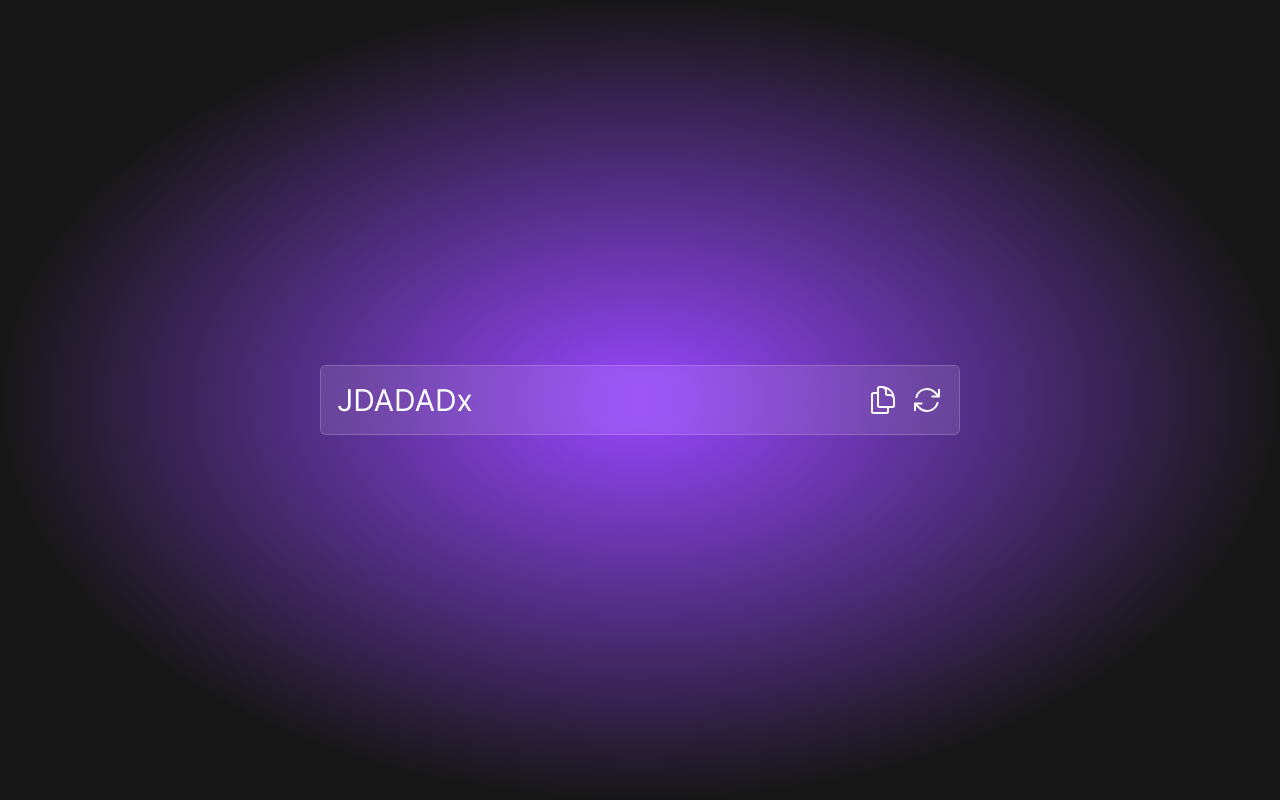
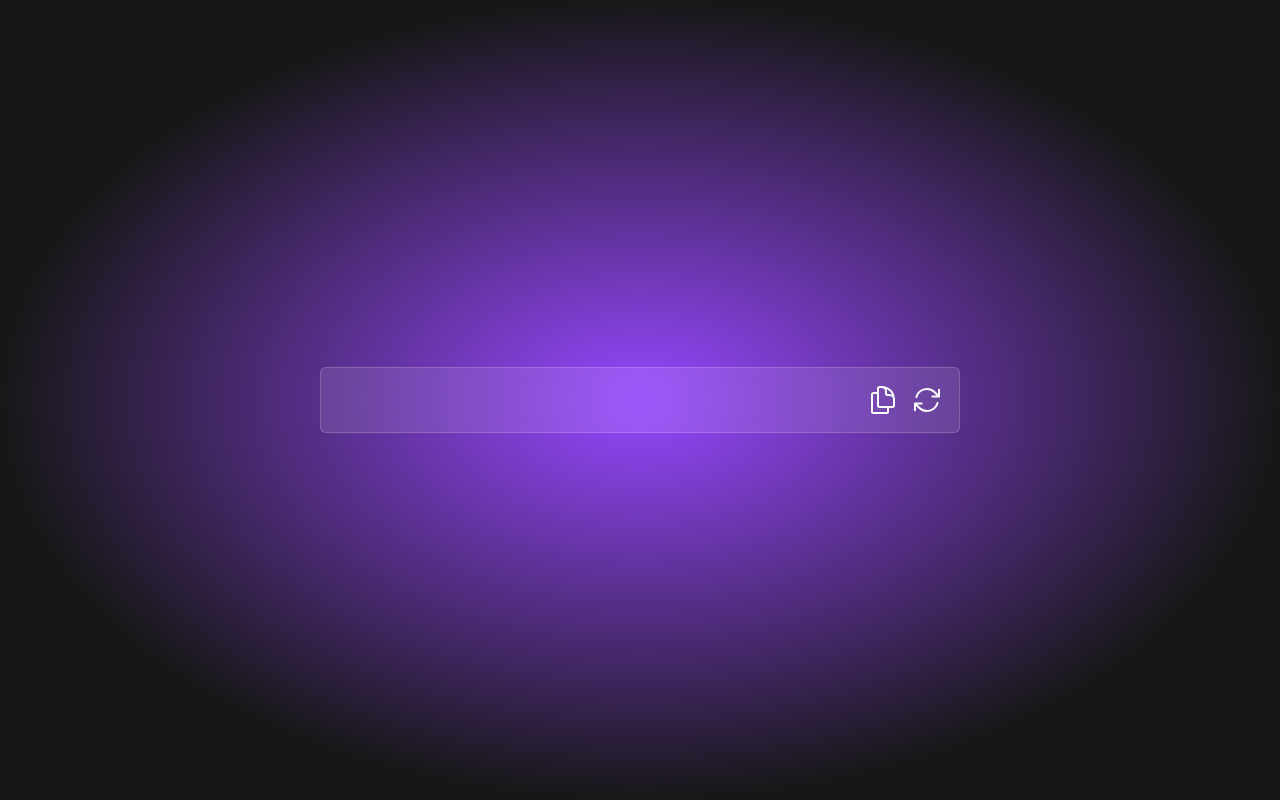
Before and after one commit to andrijantasevski/password-generator, a React (Vite) app: page / in a window 1280 px wide. Built offline with nearby package versions, Linux system fonts and the light colour scheme.

Commit message:
Generate password function completed. TypeScript fixes.

```diff
--- a/src/App.tsx
+++ b/src/App.tsx
@@ -1,4 +1,4 @@
-import { useState } from "react";
+import { useEffect, useState } from "react";
 import { Transition } from "@headlessui/react";
 import PasswordGenerator from "./components/PasswordGenerator";
 
--- a/src/components/PasswordGenerator.tsx
+++ b/src/components/PasswordGenerator.tsx
@@ -1,13 +1,17 @@
+import { useEffect } from "react";
 import copyPassword from "../utils/copyPassword";
+import usePassword from "../utils/generatePassword";
 
 interface Props {
   togglePasswordPopUp: () => void;
 }
 
 function PasswordGenerator({ togglePasswordPopUp }: Props) {
+  const [password, generatePassword] = usePassword();
+
   return (
     <div className="blur-container flex w-full items-center justify-between rounded-md p-4">
-      <p className="text-xl text-white lg:text-3xl">JDADADx</p>
+      <p className="text-xl text-white lg:text-3xl">{password}</p>
 
       <div className="flex items-center gap-3">
         <button
@@ -35,6 +39,7 @@ function PasswordGenerator({ togglePasswordPopUp }: Props) {
           type="button"
           aria-label="Generate password"
           title="Generate password"
+          onClick={() => generatePassword(12, true, false, true, true)}
         >
           <svg
             xmlns="http://www.w3.org/2000/svg"
--- /dev/null
+++ b/src/utils/generatePassword.ts
@@ -0,0 +1,47 @@
+import { useState } from "react";
+import generateRandomInt from "./generateRandomInt";
+
+export default function usePassword() {
+    const [password, setPassword] = useState<string>();
+
+    function generatePassword(length: number, isLowerCase: boolean, isUpperCase: boolean, isNumbers: boolean, isSymbols: boolean) {
+        // const [password, setPassword] = useState<string>();
+        // Find the length and loop through X to generate a password
+
+        const lowerCase = [...Array(26)].map((_, i) => String.fromCharCode(i + 97));
+
+        const upperCase = lowerCase.map(letter => letter.toUpperCase());
+
+        const numbers = [0, 1, 2, 3, 4, 5, 6, 7, 8, 9, 10];
+
+        const symbols = ["~", "!", "@", "#", "$", "%", "^", "&", "*", "(", ")", "-", "_", "+", "=", "?"];
+
+        const availableCharacters = [
+            ...(isLowerCase ? lowerCase : []),
+            ...(isUpperCase ? upperCase : []),
+            ...(isNumbers ? numbers : []),
+            ...(isSymbols ? symbols : []),
+        ]
+
+        let passwordArray = [];
+
+        for (let i = 0; i < length; i++) {
+            // Generate random integer
+            const randomIndex = generateRandomInt(0, availableCharacters.length);
+
+            // Push the random element from the array with available characters to the passwordArray
+
+            passwordArray.push(availableCharacters[randomIndex])
+            // push the randomly generated letter to an array
+        }
+
+        console.log(passwordArray);
+        const passwordString = passwordArray.join("");
+
+        console.log(passwordString)
+
+        setPassword(passwordString);
+    }
+
+    return [password, generatePassword]
+}
--- /dev/null
+++ b/src/utils/generateRandomInt.ts
@@ -0,0 +1,5 @@
+export default function generateRandomInt(min: number, max: number) {
+    min = Math.ceil(min);
+    max = Math.floor(max);
+    return Math.floor(Math.random() * (max - min + 1) + min); // The maximum is inclusive and the minimum is inclusive
+}
```
